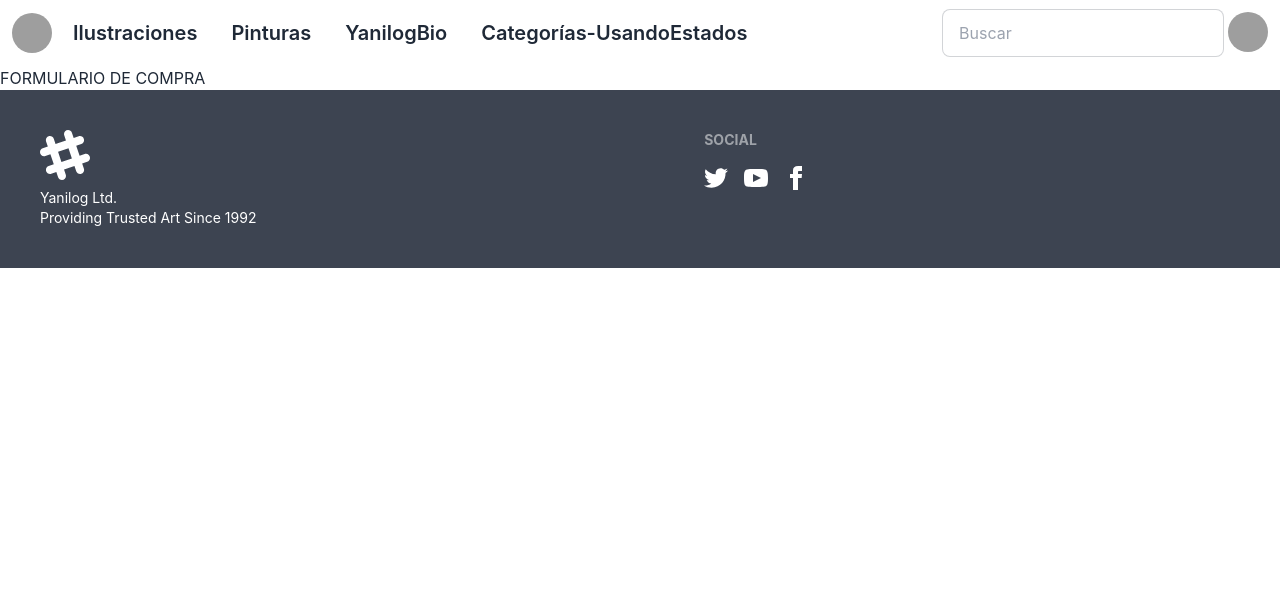
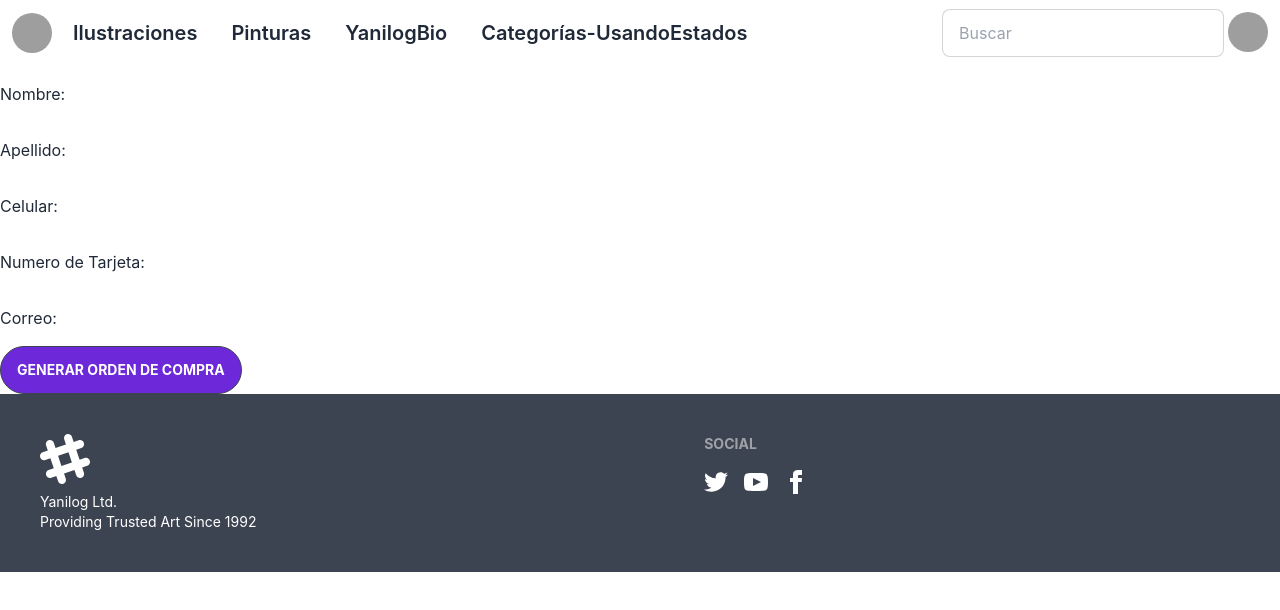
Before and after one commit to MatiasDonati/PreEntrega1-Donati, a React (Create React App) app: page /checkout in a window 1280 px wide. Shown: the top 610 px of the page. Built offline with nearby package versions, Linux system fonts and the light colour scheme; grey boxes are pictures that could not be loaded.

Commit message:
formulario de compra

```diff
--- a/src/App.js
+++ b/src/App.js
@@ -14,6 +14,7 @@ import Eventos from './components/Eventos';
 import React, { useState } from 'react';
 import Cart from './components/Cart';
 import ItemList from './components/fromFireBase/ItemList';
+import Formulario from './components/Formulario';
 
 function App() {
 
@@ -30,7 +31,7 @@ function App() {
         <Route path='/category/:id' element={<ItemListContainer greeting={saludo} />} />
         <Route path='/bio' element={<Bio />} />
         <Route path='/cart' element={<Cart />} />
-        <Route path='/checkout' element={'FORMULARIO DE COMPRA'} />
+        <Route path='/checkout' element={<Formulario />} />
         <Route path='/category/obracompleta' element={<ObraCompleta />} />
         {/* FIREBASE */}
         <Route path='/itemFireBase' element={<ItemList />} />
--- a/src/components/Cart.js
+++ b/src/components/Cart.js
@@ -6,7 +6,7 @@ import ProductoEnCart from "./ProductoEnCart"
 
 const Cart = () => {
 
-  const { items, carroVacio, clearCart, contador } = useCart()
+  const { items, clearCart, contador } = useCart()
 
   let totalPrice = items.reduce((acc, item) => acc + (item.price * item.cantidad), 0);
 
@@ -78,14 +78,14 @@ const Cart = () => {
         items.length === 0 ?
           <>
             <p>El carrito se encuentra vacío</p>
-            <Link to='/'><button className="btn">Ir a comprar</button></Link>
+            <Link to='/' ><button className="btn">Ir a comprar</button></Link>
           </>
           :
           <>
             <button className="btn" onClick={clearCart}>Vaciar Carrito</button>
             <br />
             <br />
-            <button className="btn" onClick={makeOrder}>Comprar</button>
+            <Link to='/checkout'><button className="btn" onClick={makeOrder}>Comprar</button></Link>
             <div>Dar id de la orden al cliente</div>
             <button className="btn" onClick={editOrderHandler}>Actualizar Compra</button>
             <button className="btn" onClick={makeBatch}>Batch</button>
--- /dev/null
+++ b/src/components/Formulario.js
@@ -0,0 +1,71 @@
+import { useState } from "react";
+
+const Formulario = ({ }) => {
+
+    const [name, setName] = useState("");
+    const [apellido, setApellido] = useState("");
+    const [celular, setCelular] = useState("");
+    const [tarjeta, setTarjeta] = useState("");
+    const [correo, setCorreo] = useState("");
+    const [orden, setOrden] = useState(false)
+
+    const handleSubmit = (event) => {
+        event.preventDefault();
+        // alert(`The name you entered was: ${name}`)
+        console.log(name, apellido, celular, tarjeta, correo);
+    }
+
+    const compraGenerada = () => {
+        setOrden(true)
+    }
+
+    return (
+        <>
+            {orden === false ?
+                <form onSubmit={handleSubmit}>
+                    <div className="flex flex-col">
+                        <label className="py-4">Nombre:
+                            <input
+                                type="text"
+                                value={name}
+                                onChange={(e) => setName(e.target.value)}
+                            />
+                        </label>
+                        <label className="py-4">Apellido:
+                            <input
+                                type="text"
+                                value={apellido}
+                                onChange={(e) => setApellido(e.target.value)}
+                            />
+                        </label>
+                        <label className="py-4">Celular:
+                            <input
+                                type="text"
+                                value={celular}
+                                onChange={(e) => setCelular(e.target.value)}
+                            />
+                        </label>
+                        <label className="py-4">Numero de Tarjeta:
+                            <input
+                                type="text"
+                                value={tarjeta}
+                                onChange={(e) => setTarjeta(e.target.value)}
+                            />
+                        </label>
+                        <label className="py-4">Correo:
+                            <input
+                                type="text"
+                                value={correo}
+                                onChange={(e) => setCorreo(e.target.value)}
+                            />
+                        </label>
+                    </div>
+                    <button onClick={compraGenerada} className="btn bg-violet-700 hover:bg-pink-300 text-white font-bold py-2 px-4 rounded-full " type="submit">Generar Orden de Compra</button>
+                </form>
+                :
+                <p>Muchas gracias por su compra su numero de orden es : "aca tengo que poner la orden FIREBASE"</p>}
+
+        </>
+    )
+}
+export default Formulario
```
